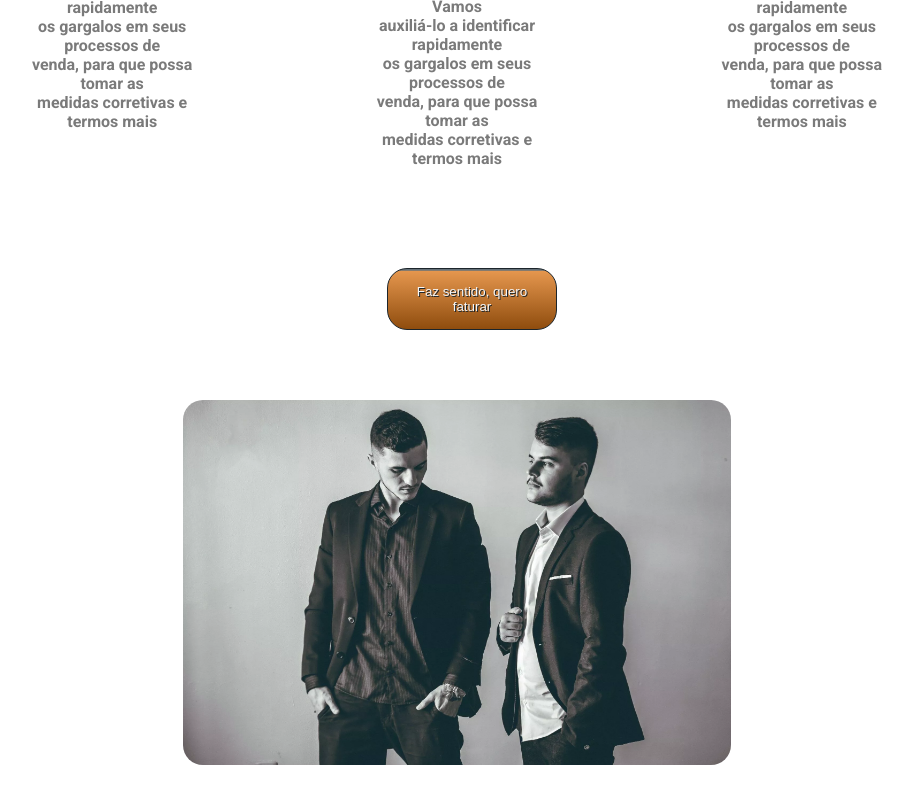
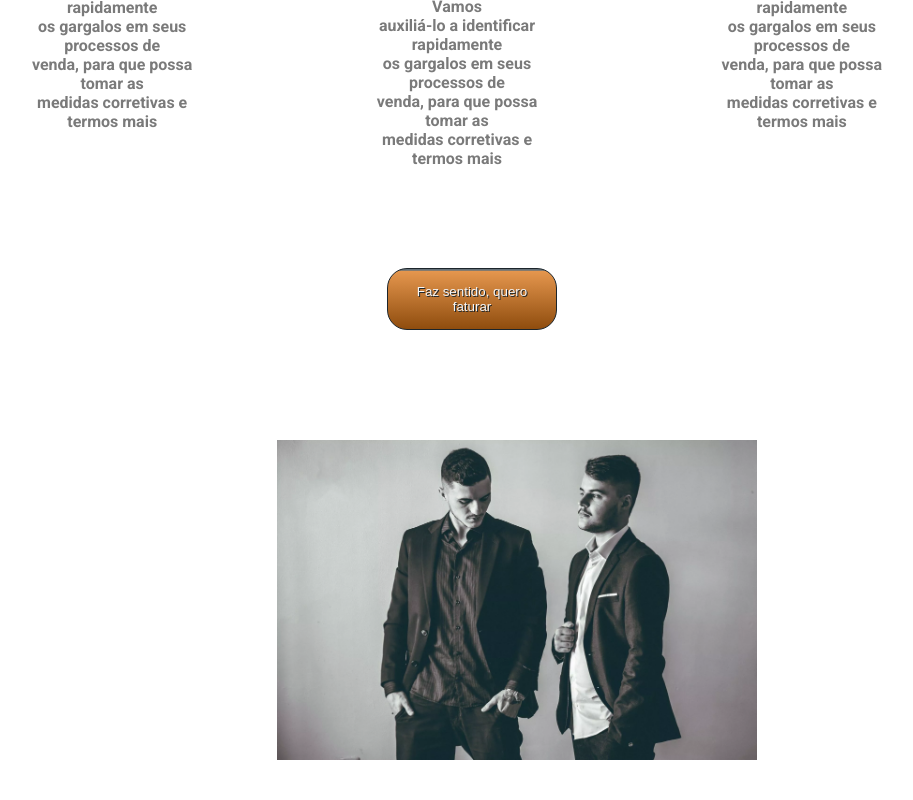
Before and after one commit to correaa1/AgenciaRossProject, a React (Vite) app: page / in a window 1280 px wide. Shown: the part 2032-2832 px from the top of the page, without its empty margins (183-1096 px from the left). Before the commit the page ends 2801 px from the top, so only its background shows below. Built offline with nearby package versions, Linux system fonts and the light colour scheme.

Commit message:
img transition

```diff
--- a/src/pages/Home/index.jsx
+++ b/src/pages/Home/index.jsx
@@ -98,8 +98,7 @@ return(
         </div>
      </div>
       </div>
-      <div class='divImg3'>
-        <img className='img3' src={img3} />
+      <div class='animated'>
       </div>
   </div>
 )
--- a/src/pages/Home/styles.css
+++ b/src/pages/Home/styles.css
@@ -119,3 +119,19 @@
     .divImg{
       padding:200px;
     }
+    .animated {
+      width: 600px;
+      height: 400px;
+      background: url("/src/assets/img3.png") no-repeat left center #ffffff;
+      background-size: 80%;
+      -webkit-animation: test 4s infinite; /* Chrome, Safari, Opera */
+      animation: test 4s infinite;
+  }
+  /* Chrome, Safari, Opera */
+  @-webkit-keyframes test {
+      50% {background-position: right center;}
+  }
+  /* Standard syntax */
+  @keyframes test {
+      50% {background-position: right center;}
+  }
```
